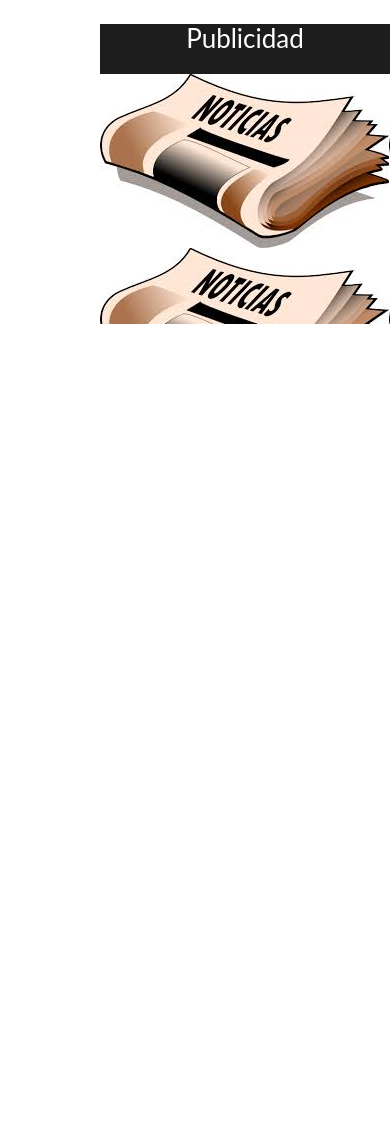
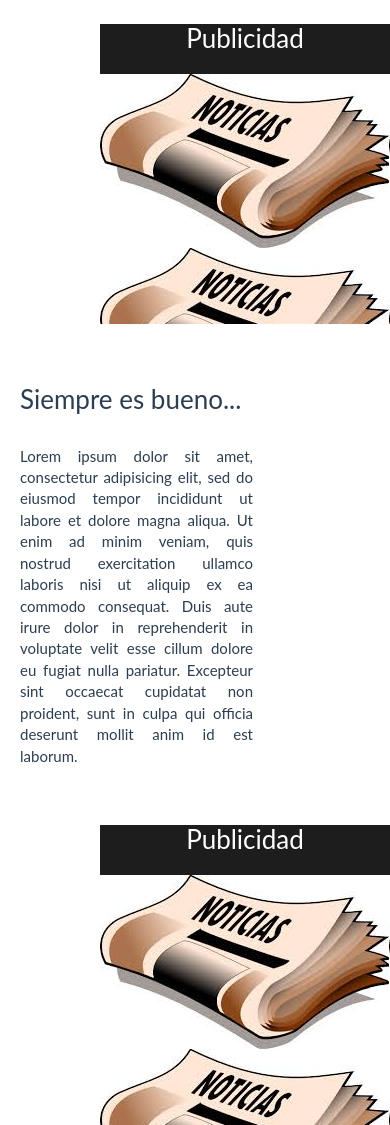
Before and after one commit to Emmanuel0407/GitTest, a plain HTML site: page index.html in a window 390 px wide. Shown: the part 758-1883 px from the top of the page. Before the commit the page ends 1082 px from the top, so only its background shows below. Drawn offline with Linux system fonts and the light colour scheme; some packages are replaced by stand-ins of ours; a script that the page names is missing.

Commit message:
Agregamos un nuevo article

```diff
--- a/index.html
+++ b/index.html
@@ -68,6 +68,30 @@
             </section>
         </aside>
     </div>
+    <div id="contenedor">
+        <article>
+            <section>
+                <h3>Siempre es bueno...</h3>
+                <br>
+                Lorem ipsum dolor sit amet, consectetur adipisicing elit, sed do eiusmod
+                tempor incididunt ut labore et dolore magna aliqua. Ut enim ad minim veniam,
+                quis nostrud exercitation ullamco laboris nisi ut aliquip ex ea commodo
+                consequat. Duis aute irure dolor in reprehenderit in voluptate velit esse
+                cillum dolore eu fugiat nulla pariatur. Excepteur sint occaecat cupidatat non
+                proident, sunt in culpa qui officia deserunt mollit anim id est laborum.
+            </section>
+        </article>
+        <br>
+        <br>
+        <aside class="bloque-derecha">
+            <div class="titulo">
+                <h3>Publicidad</h3>
+            </div>
+            <section>
+                <!--Aqui iran imagenes de publicidad-->
+            </section>
+        </aside>
+    </div>
         </div>
         <script type="text/javascript" src="cordova.js"></script>
         <script type="text/javascript" src="js/index.js"></script>
```
